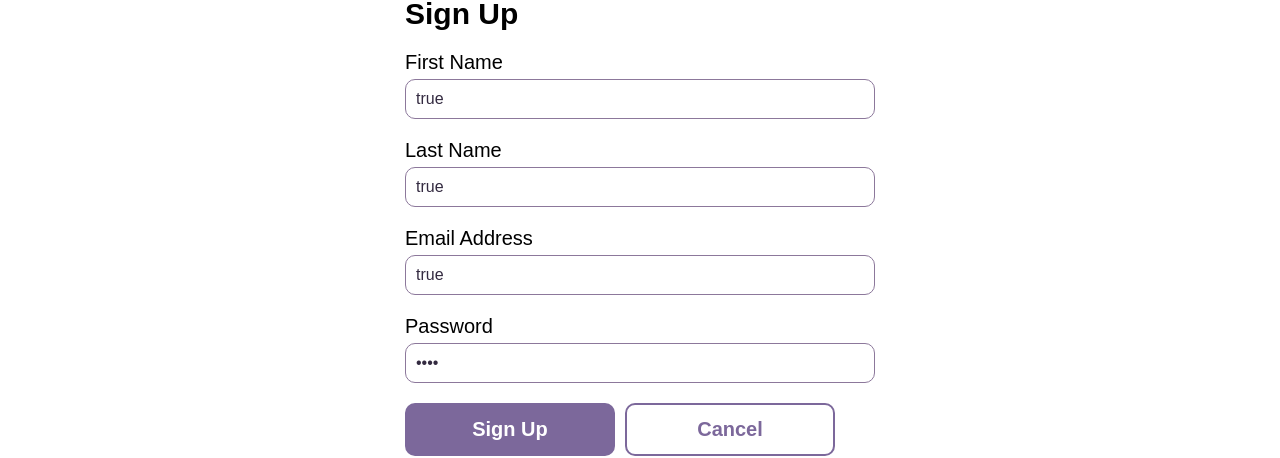
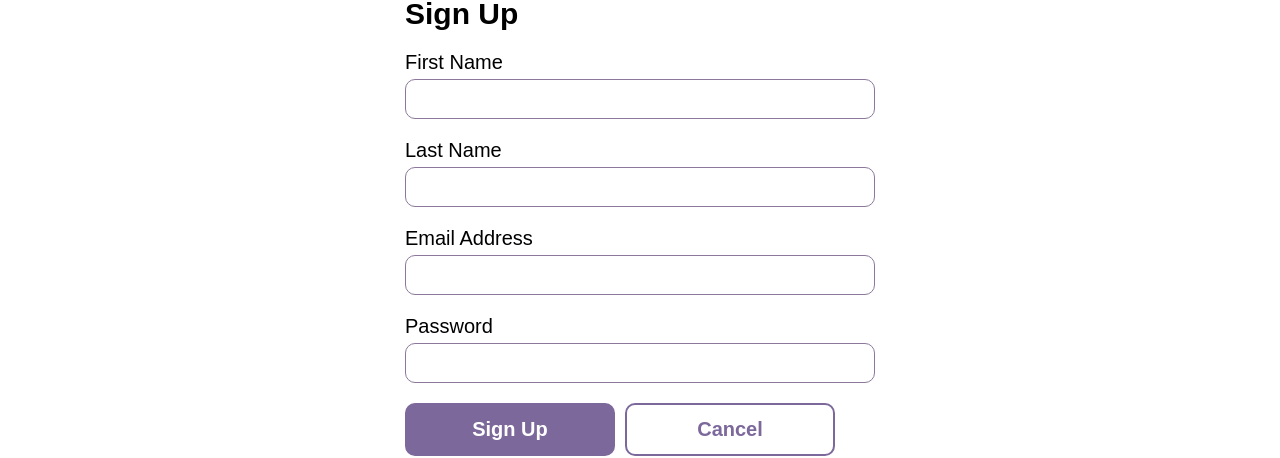
Before and after one commit to Yolisss/client, a React (Create React App) app in the folder client/: page /signup in a window 1280 px wide. Shown: the part 182-640 px from the top of the page. Built offline with nearby package versions, Linux system fonts and the light colour scheme.

Commit message:
removed default values from inputs

```diff
--- a/client/src/components/UserSignUp.js
+++ b/client/src/components/UserSignUp.js
@@ -64,37 +64,18 @@ const UserSignUp = () => {
         <ErrorsDisplay errors={errors} />
         <form onSubmit={handleSubmit}>
           <label htmlFor="firstName">First Name</label>
-          <input
-            id="firstName"
-            name="firstName"
-            type="text"
-            defaultValue
-            ref={firstName}
-          />
+          <input id="firstName" name="firstName" type="text" ref={firstName} />
           <label htmlFor="lastName">Last Name</label>
-          <input
-            id="lastName"
-            name="lastName"
-            type="text"
-            defaultValue
-            ref={lastName}
-          />
+          <input id="lastName" name="lastName" type="text" ref={lastName} />
           <label htmlFor="emailAddress">Email Address</label>
           <input
             id="emailAddress"
             name="emailAddress"
             type="email"
-            defaultValue
             ref={emailAddress}
           />
           <label htmlFor="password">Password</label>
-          <input
-            id="password"
-            name="password"
-            type="password"
-            defaultValue
-            ref={password}
-          />
+          <input id="password" name="password" type="password" ref={password} />
           <button className="button" type="submit">
             Sign Up
           </button>
```
